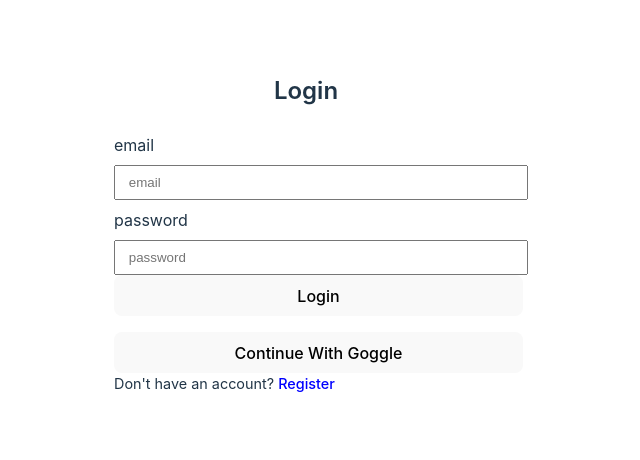
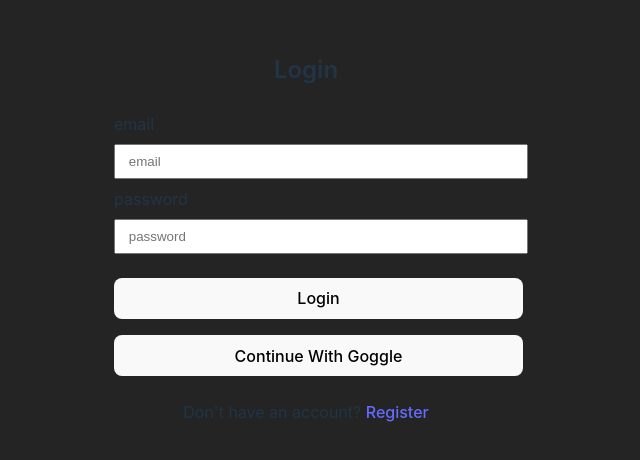
Before and after one commit to isholah360/dateup, a React (Vite) app: page /login in a window 1280 px wide. Shown: the part 158-618 px from the top of the page, without its empty margins (334-974 px from the left). Built offline with nearby package versions, Linux system fonts and the light colour scheme.

Commit message:
backgroud update

```diff
--- a/src/component/navigate/navigate.jsx
+++ b/src/component/navigate/navigate.jsx
@@ -2,7 +2,7 @@ import "./navigate.css";
 import { useRef } from "react";
 import { gsap } from "gsap";
 import { Link } from "react-router-dom";
-import LoginScreen from "../../pages/screen/loginScreen";
+
 
 function Navigate() {
   const menuMove = useRef(null);
--- a/src/index.css
+++ b/src/index.css
@@ -1,3 +1,6 @@
+body{
+  background-color: #242424;
+}
 :root {
   font-family: Inter, system-ui, Avenir, Helvetica, Arial, sans-serif;
   line-height: 1.5;
--- a/src/pages/screen/log.css
+++ b/src/pages/screen/log.css
@@ -56,6 +56,9 @@
     justify-content: space-between;
     margin: 1rem 0;
 }
+.login-submit{
+    margin: .5rem 0;
+}
 @media screen and (max-width: 760px) {
     .sign-form{
         display: grid;
--- a/src/pages/screen/loginScreen.jsx
+++ b/src/pages/screen/loginScreen.jsx
@@ -58,16 +58,17 @@ function LoginScreen() {
             onChange={(e) => setPassword(e.target.value)}
           />
           <br />
+          <br />
           <button>{status === "loading"? "loading...." : "Login" }</button>
           <button>{status === "loading"? "loading...." : "Continue With Goggle" }</button>
-          <p>{err && <div>{error}</div>}</p>
+          <p >{err && <div>{error}</div>}</p>
         </form>
-        <p>
+        <div className="login-submit">
           Don't have an account?{" "}
           <Link to="/register">
             <span>Register</span>
           </Link>
-        </p>
+        </div>
       </div>
     </>
   );
```
